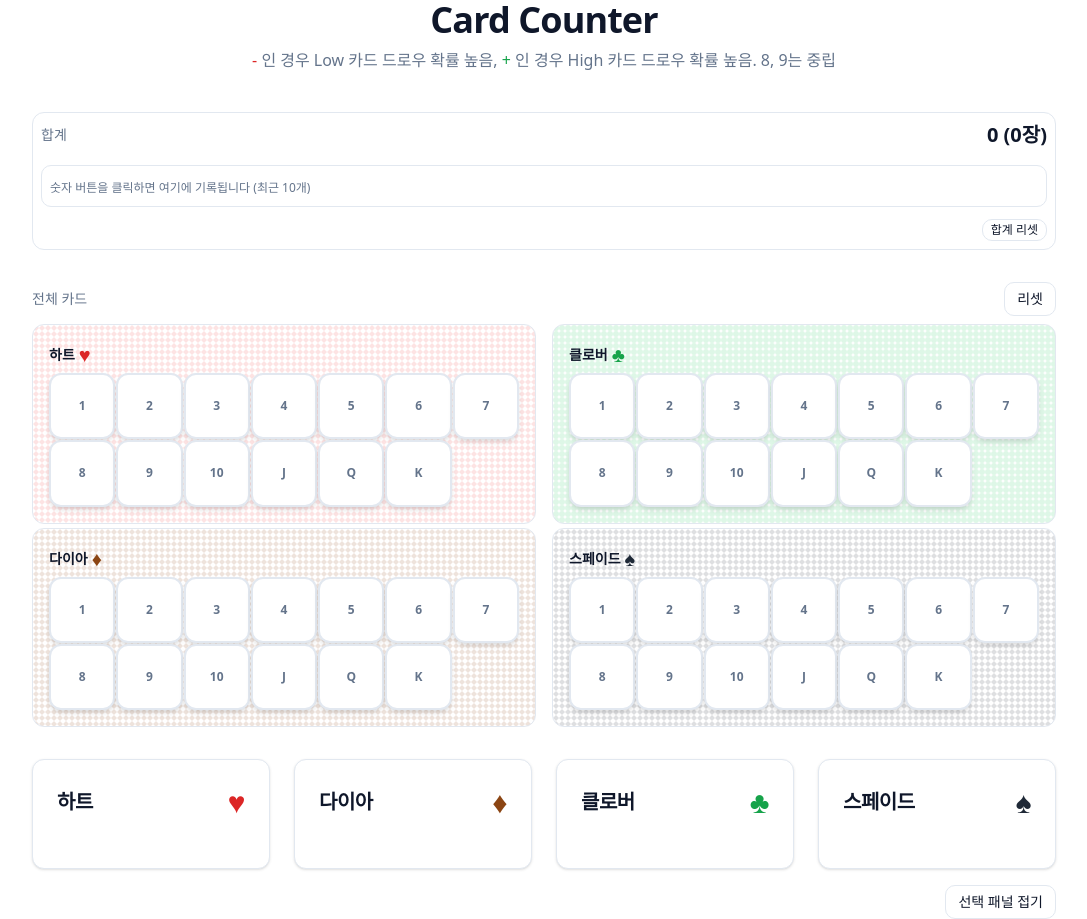
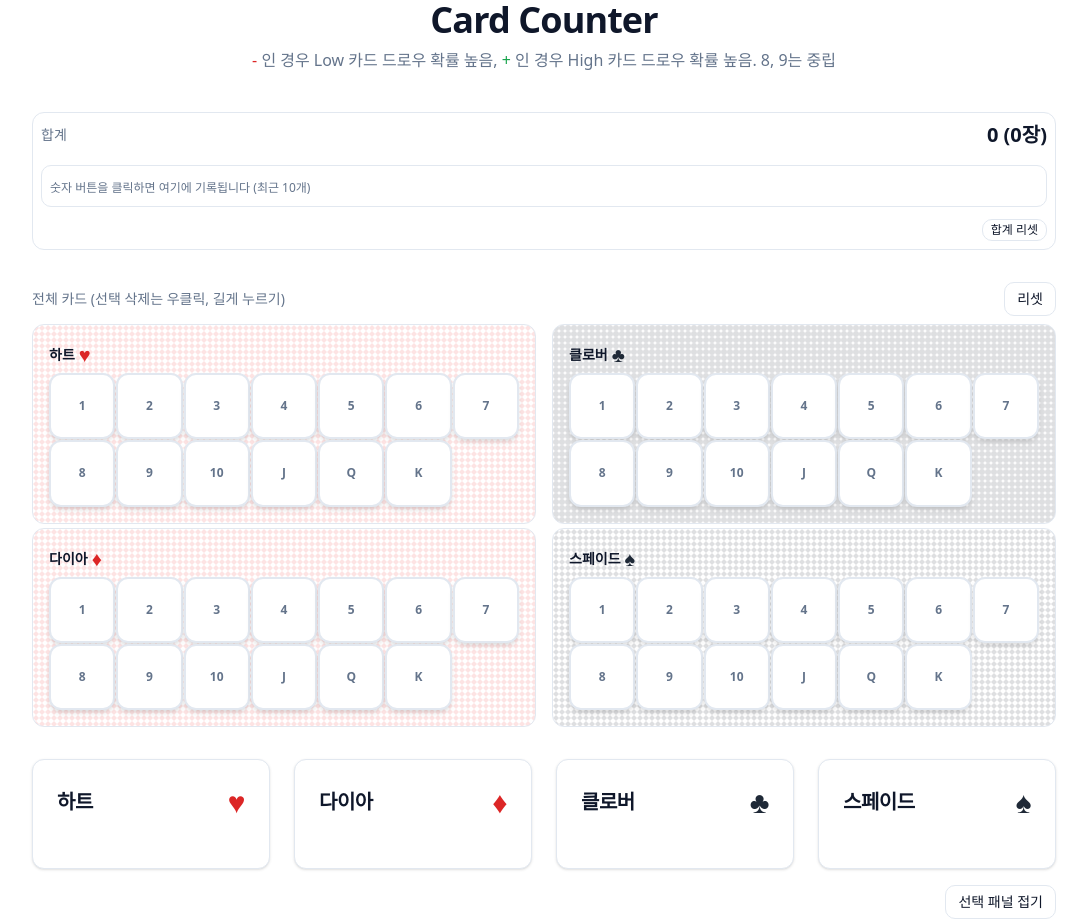
Before and after one commit to Grav2ty/Counting, a Next.js app: page / in a window 1280 px wide. Shown: the whole page, without its empty margins (96-1183 px from the left). Built offline with nearby package versions, Linux system fonts and the light colour scheme.

Commit message:
double click

```diff
--- a/app/page.tsx
+++ b/app/page.tsx
@@ -1,6 +1,6 @@
 "use client"
 
-import { useState, useRef, useCallback } from 'react'
+import { useState, useRef, useCallback, useEffect } from 'react'
 import { Card, CardContent, CardHeader, CardTitle } from '@/components/ui/card'
 import { cn } from '@/lib/utils'
 
@@ -31,6 +31,26 @@ function LandingGrid() {
 
   const longPressTimerRef = useRef<NodeJS.Timeout | null>(null);
   const isLongPressRegisteredRef = useRef(false); // Flag to indicate if long press was successfully registered
+  const touchHandledRef = useRef(false); // Flag to prevent duplicate mouse events after touch
+  const shouldIgnoreMouseEvent = useRef(false); // New flag to manage mouse event ignoring
+
+  useEffect(() => {
+    const handleTouchMove = (e: TouchEvent) => {
+      // Only prevent default on touchmove if a long press timer is active
+      if (longPressTimerRef.current) {
+        e.preventDefault();
+      }
+    };
+    // For touchstart, do not preventDefault to avoid passive event listener issues
+    // The long press logic will handle the action, no need to block default behavior here
+    // document.addEventListener('touchstart', handleTouchMove, { passive: false }); // Removed
+    // Using `window` for `touchmove` as it applies globally for scrolling behavior
+    window.addEventListener('touchmove', handleTouchMove, { passive: false });
+    return () => {
+      // document.removeEventListener('touchstart', handleTouchMove); // Removed
+      window.removeEventListener('touchmove', handleTouchMove);
+    };
+  }, []);
 
   function handleSelectSuit({ key }: { key: string }) {
     if (!key) return
@@ -123,6 +143,10 @@ function LandingGrid() {
       return
     }
     if (button === 2) { // 우클릭: 카운트 감소, 합계에서는 마지막 동일 점수 항목 제거
+      const id = cardId({ suitKey, number });
+      if (!countsMap.has(id)) { // 카운트 맵에 없으면 아무것도 하지 않음
+        return;
+      }
       decrementCard({ suitKey, number })
       removeLastHistoryValue({ value: score, suitKey, number })
       return
@@ -131,11 +155,13 @@ function LandingGrid() {
       incrementCard({ suitKey, number })
       pushHistory({ delta: score, cardNumber: number, suitKey })
     }
-  }, [decrementCard, incrementCard, pushHistory, removeLastHistoryValue]);
+  }, [decrementCard, incrementCard, pushHistory, removeLastHistoryValue, countsMap]);
 
   const handleCardTouchStart = useCallback((suitKey: Suit['key'], number: number, e: React.TouchEvent<HTMLButtonElement>) => {
-    e.preventDefault(); // Prevent default mouse events
+    // e.preventDefault(); // Prevent default mouse events - Removed to avoid passive listener issues
     isLongPressRegisteredRef.current = false;
+    touchHandledRef.current = true; // A touch event has started
+    shouldIgnoreMouseEvent.current = true; // Ignore mouse events immediately
     if (longPressTimerRef.current) {
         clearTimeout(longPressTimerRef.current);
     }
@@ -143,7 +169,8 @@ function LandingGrid() {
         isLongPressRegisteredRef.current = true;
         handleMouseAction({ suitKey, number, buttons: 2, button: 2 }); // Simulate right-click
         longPressTimerRef.current = null;
-    }, 1500); // 1.5 seconds
+        shouldIgnoreMouseEvent.current = false; // Allow mouse events after long press
+    }, 700); // 0.7 seconds
   }, [handleMouseAction]);
 
   const handleCardTouchEnd = useCallback((suitKey: Suit['key'], number: number) => {
@@ -156,6 +183,9 @@ function LandingGrid() {
           handleMouseAction({ suitKey, number, buttons: 0, button: 0 }); // Simulate left-click
       }
       isLongPressRegisteredRef.current = false; // Reset for next interaction
+      // Reset touchHandledRef and shouldIgnoreMouseEvent after a short delay
+      touchHandledRef.current = false;
+      setTimeout(() => { shouldIgnoreMouseEvent.current = false; }, 500); // Allow mouse events after a short delay
   }, [handleMouseAction]);
 
   const handleCardTouchCancel = useCallback(() => {
@@ -164,6 +194,8 @@ function LandingGrid() {
           longPressTimerRef.current = null;
       }
       isLongPressRegisteredRef.current = false;
+      touchHandledRef.current = false; // Reset touchHandledRef as well
+      setTimeout(() => { shouldIgnoreMouseEvent.current = false; }, 500); // Allow mouse events after a short delay
   }, []);
 
   const selectedSuit = selectedSuitKey ? SUITS.find(s => s.key === selectedSuitKey) ?? null : null
@@ -235,7 +267,7 @@ function LandingGrid() {
       </section>
 
       <div className="mt-8 flex items-center justify-between">
-        <h3 className="text-sm font-medium text-muted-foreground">전체 카드</h3>
+        <h3 className="text-sm font-medium text-muted-foreground">전체 카드 (선택 삭제는 우클릭, 길게 누르기)</h3>
         <div className="flex items-center gap-2">
           <button type="button" onClick={resetAll} className="rounded-md border px-3 py-1.5 text-sm hover:bg-accent">리셋</button>
         </div>
@@ -249,6 +281,8 @@ function LandingGrid() {
         onCardTouchEnd={handleCardTouchEnd}
         onCardTouchCancel={handleCardTouchCancel}
         isLongPressRegisteredRef={isLongPressRegisteredRef}
+        touchHandledRef={touchHandledRef}
+        shouldIgnoreMouseEvent={shouldIgnoreMouseEvent}
       />
 
       <div className="mt-8 grid grid-cols-2 gap-4 md:grid-cols-4 md:gap-6">
@@ -289,13 +323,15 @@ function LandingGrid() {
           onCardTouchEnd={handleCardTouchEnd}
           onCardTouchCancel={handleCardTouchCancel}
           isLongPressRegisteredRef={isLongPressRegisteredRef}
+          touchHandledRef={touchHandledRef}
+          shouldIgnoreMouseEvent={shouldIgnoreMouseEvent}
         />
       )}
     </div>
   )
 }
 
-function NumbersPanel({ suit, lastClickedCard, isActive, getCount, onMouseAction, onCardTouchStart, onCardTouchEnd, onCardTouchCancel, isLongPressRegisteredRef }: {
+function NumbersPanel({ suit, lastClickedCard, isActive, getCount, onMouseAction, onCardTouchStart, onCardTouchEnd, onCardTouchCancel, isLongPressRegisteredRef, touchHandledRef, shouldIgnoreMouseEvent }: {
   suit: Suit
   lastClickedCard: { suitKey: Suit['key']; number: number; clickType: 'left' | 'right' } | null
   isActive: (n: number) => boolean
@@ -305,6 +341,8 @@ function NumbersPanel({ suit, lastClickedCard, isActive, getCount, onMouseAction
   onCardTouchEnd: (suitKey: Suit['key'], number: number) => void;
   onCardTouchCancel: () => void;
   isLongPressRegisteredRef: React.MutableRefObject<boolean>;
+  touchHandledRef: React.MutableRefObject<boolean>;
+  shouldIgnoreMouseEvent: React.MutableRefObject<boolean>;
 }) {
   const numbers = generateNumbers({ from: 1, to: 13 })
 
@@ -338,11 +376,21 @@ function NumbersPanel({ suit, lastClickedCard, isActive, getCount, onMouseAction
               aria-label={`${suit.label} ${getRankLabel(num)}`}
               role="listitem"
               onMouseDown={e => {
+                if (shouldIgnoreMouseEvent.current) {
+                  e.preventDefault();
+                  return;
+                }
+                // If a touch event just handled this, prevent mouse event duplication
+                if (touchHandledRef.current) {
+                  e.preventDefault();
+                  return;
+                }
                 if (isLongPressRegisteredRef.current) {
                   e.preventDefault();
                   return;
                 }
                 onMouseAction({ number: num, buttons: e.buttons, button: e.button });
+                e.stopPropagation(); // 이벤트 버블링 중단
               }}
               onTouchStart={(e) => onCardTouchStart(suit.key, num, e)}
               onTouchEnd={() => onCardTouchEnd(suit.key, num)}
@@ -367,8 +415,8 @@ function generateNumbers({ from, to }: { from: number; to: number }) {
 
 const SUITS: Suit[] = [
   { key: 'hearts', label: '하트', color: 'text-red-600', symbol: '♥' },
-  { key: 'diamonds', label: '다이아', color: 'text-[#8B4513]', symbol: '♦' }, // 새들브라운 색상 사용
-  { key: 'clubs', label: '클로버', color: 'text-green-600', symbol: '♣' },
+  { key: 'diamonds', label: '다이아', color: 'text-red-600', symbol: '♦' }, // 다이아몬드 색상을 빨간색으로 변경
+  { key: 'clubs', label: '클로버', color: 'text-gray-800', symbol: '♣' }, // 클로버 색상을 어두운 회색으로 변경
   { key: 'spades', label: '스페이드', color: 'text-gray-800', symbol: '♠' }
 ]
 
@@ -379,7 +427,7 @@ interface Suit {
   symbol: string
 }
 
-function CardList({ countsMap, lastClickedCard, onMouseAction, onCardTouchStart, onCardTouchEnd, onCardTouchCancel, isLongPressRegisteredRef }: {
+function CardList({ countsMap, lastClickedCard, onMouseAction, onCardTouchStart, onCardTouchEnd, onCardTouchCancel, isLongPressRegisteredRef, touchHandledRef, shouldIgnoreMouseEvent }: {
   countsMap: Map<string, number>
   lastClickedCard: { suitKey: Suit['key']; number: number; clickType: 'left' | 'right' } | null
   onMouseAction: ({ suitKey, number, buttons, button }: { suitKey: Suit['key']; number: number; buttons: number; button: number }) => void
@@ -387,6 +435,8 @@ function CardList({ countsMap, lastClickedCard, onMouseAction, onCardTouchStart,
   onCardTouchEnd: (suitKey: Suit['key'], number: number) => void;
   onCardTouchCancel: () => void;
   isLongPressRegisteredRef: React.MutableRefObject<boolean>;
+  touchHandledRef: React.MutableRefObject<boolean>;
+  shouldIgnoreMouseEvent: React.MutableRefObject<boolean>;
 }) {
   const numbers = generateNumbers({ from: 1, to: 13 })
   return (
@@ -412,11 +462,21 @@ function CardList({ countsMap, lastClickedCard, onMouseAction, onCardTouchStart,
                     key={id}
                     type="button"
                     onMouseDown={e => {
+                      if (shouldIgnoreMouseEvent.current) {
+                        e.preventDefault();
+                        return;
+                      }
+                      // If a touch event just handled this, prevent mouse event duplication
+                      if (touchHandledRef.current) {
+                        e.preventDefault();
+                        return;
+                      }
                       if (isLongPressRegisteredRef.current) {
                         e.preventDefault();
                         return;
                       }
                       onMouseAction({ suitKey: suit.key, number: num, buttons: e.buttons, button: e.button });
+                      e.stopPropagation(); // 이벤트 버블링 중단
                     }}
                     onTouchStart={(e) => onCardTouchStart(suit.key, num, e)}
                     onTouchEnd={() => onCardTouchEnd(suit.key, num)}
@@ -463,11 +523,21 @@ function CardList({ countsMap, lastClickedCard, onMouseAction, onCardTouchStart,
                     key={id}
                     type="button"
                     onMouseDown={e => {
+                      if (shouldIgnoreMouseEvent.current) {
+                        e.preventDefault();
+                        return;
+                      }
+                      // If a touch event just handled this, prevent mouse event duplication
+                      if (touchHandledRef.current) {
+                        e.preventDefault();
+                        return;
+                      }
                       if (isLongPressRegisteredRef.current) {
                         e.preventDefault();
                         return;
                       }
                       onMouseAction({ suitKey: suit.key, number: num, buttons: e.buttons, button: e.button });
+                      e.stopPropagation(); // 이벤트 버블링 중단
                     }}
                     onTouchStart={(e) => onCardTouchStart(suit.key, num, e)}
                     onTouchEnd={() => onCardTouchEnd(suit.key, num)}
```
Also changed, not shown: tailwind.config.ts (line endings or trailing spaces).
